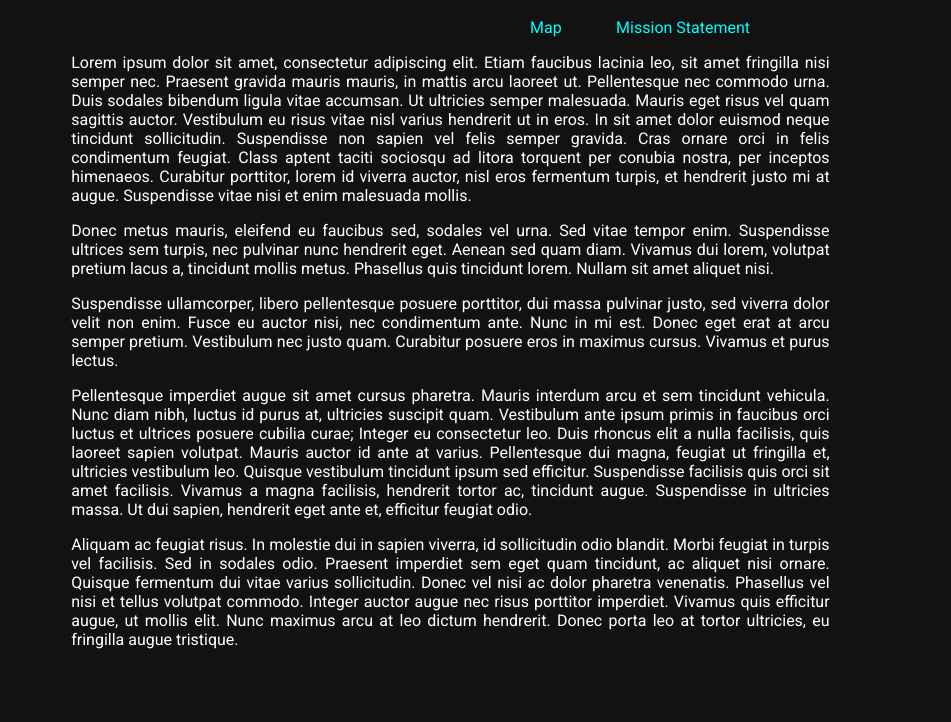
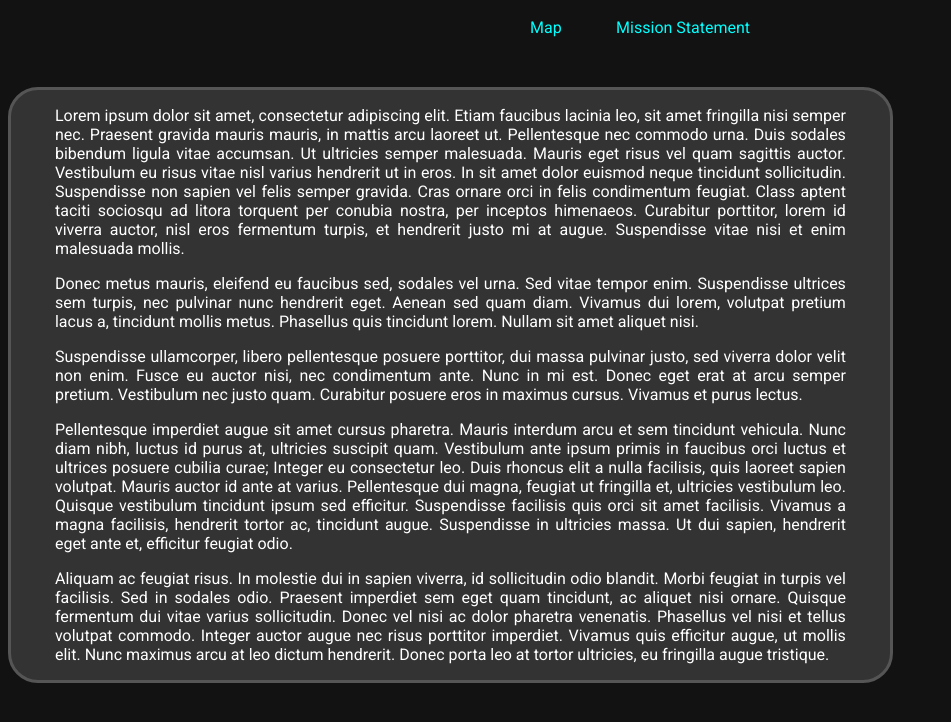
Before and after one commit to DrSodaCan/Syn100Final, a website: page mission_statement.html in a window 1280 px wide. Shown: the part 66-788 px from the top of the page, without its empty margins (0-951 px from the left). Drawn offline with nearby package versions, Linux system fonts and the light colour scheme.

Commit message:
Add Fan Kuan Travellers

```diff
--- a/mission_statement.css
+++ b/mission_statement.css
@@ -10,12 +10,22 @@ body{
     margin-top: 25px;
     color: #FFFFFF;
 }
+#main-container{
+    margin-top: 50px;
+}
 .textbox p{
     font-family: Roboto, Helvetica, sans-serif;
     text-align: justify;
-    margin-right: 35%;
     margin-left: 5%;
+    margin-right: 5%;
+
     color: #FFFFFF;
+}
+.textbox{
+    background-color: #333333;
+    margin-right: 30%;
+    border-radius: 30px;
+    border: 3px solid #555555;
 }
 body h1{
     color: white;
--- a/styles.css
+++ b/styles.css
@@ -5,7 +5,8 @@ body{
 h1{
     color: white;
     text-align: center;
-
+    font-family: Roboto, Helvetica, sans-serif;
+    font-weight: bold;
 }
 
 #map {
```
